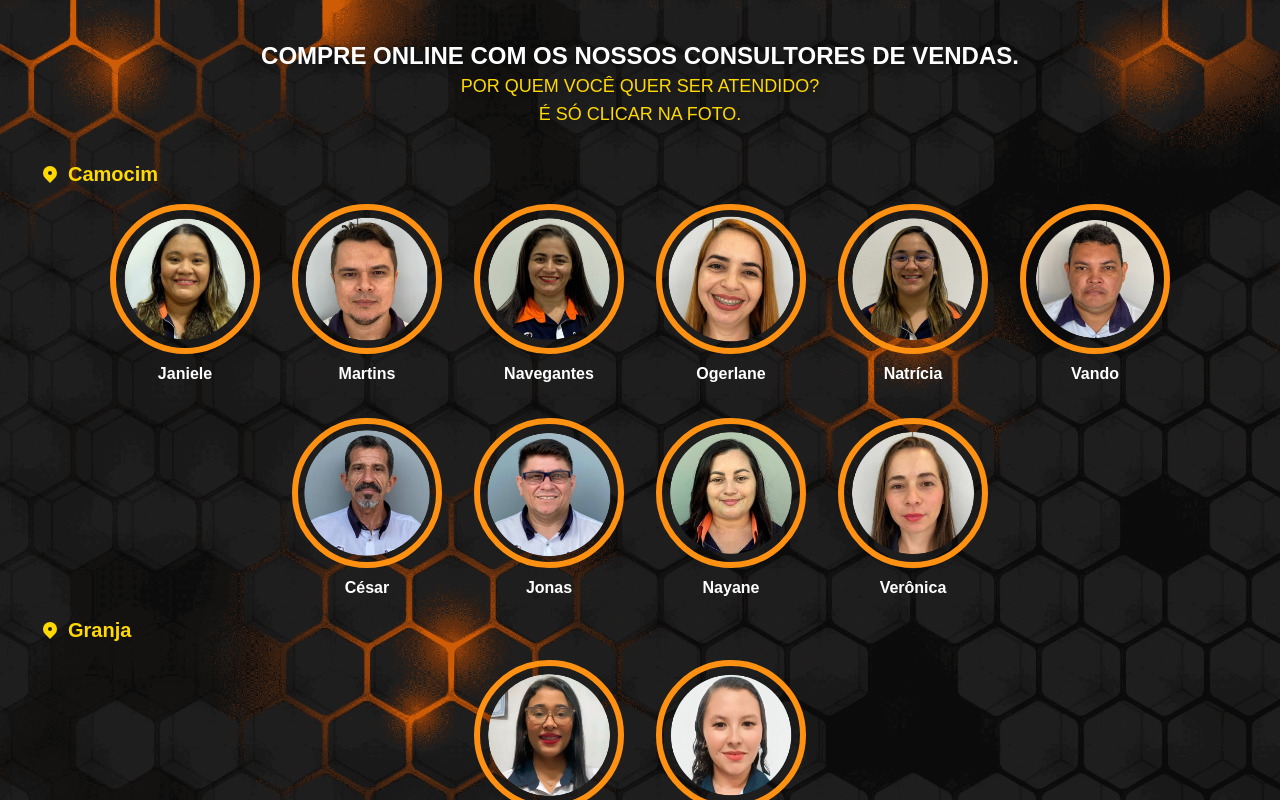
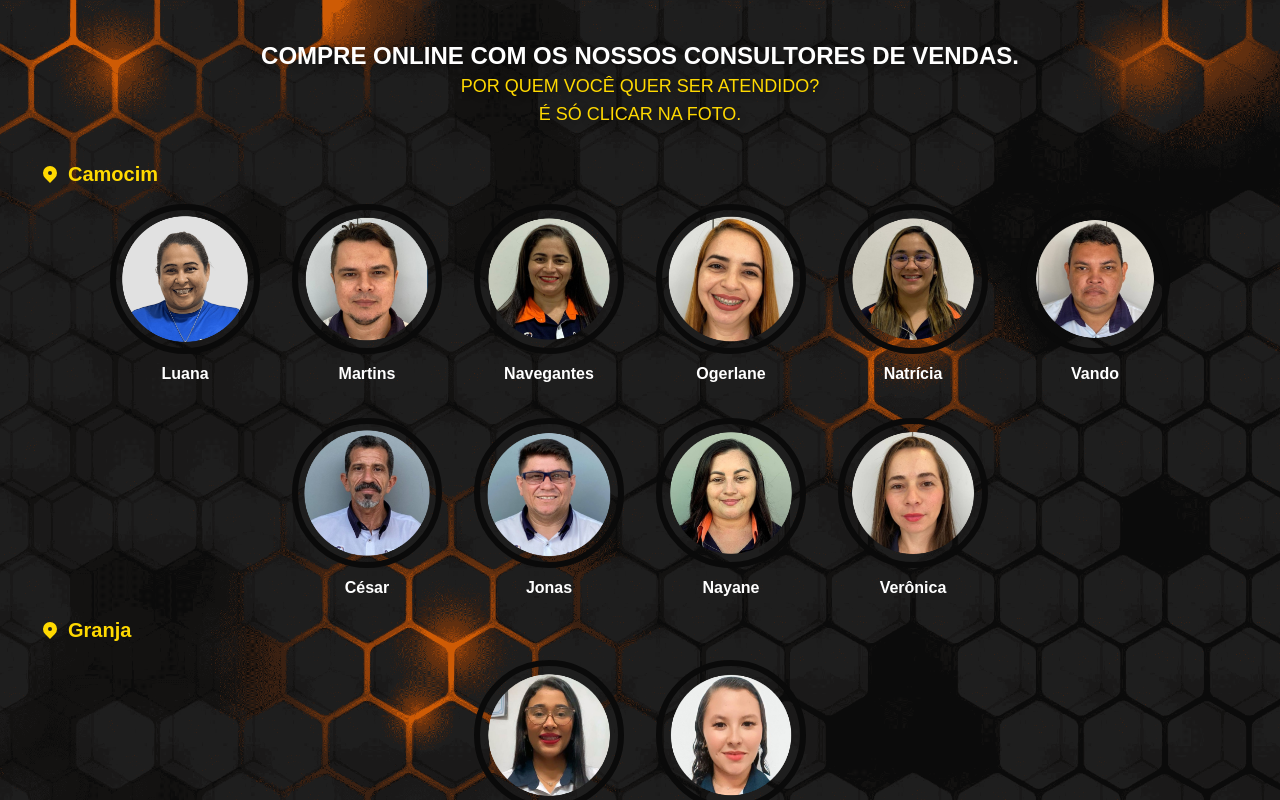
Before and after one commit to AssFerj/famol-links, a Next.js app: page / in a window 1280 px wide. Shown: the top 800 px of the page. Built offline with nearby package versions, Linux system fonts and the light colour scheme.

Commit message:
FEAT:CHANGE ONLINE SELLER AND USE LIGHT THEME

```diff
--- a/app/globals.css
+++ b/app/globals.css
@@ -15,7 +15,7 @@
   --font-mono: var(--font-geist-mono);
 }
 
-@media (prefers-color-scheme: dark) {
+@media (prefers-color-scheme: light) {
   :root {
     --primary: #0a0a0a;
     --secondary: #ededed;
--- a/data/sellers.ts
+++ b/data/sellers.ts
@@ -1,8 +1,8 @@
 export const sellers = [
     {
         id: 1,
-        name: "Janiele",
-        image: "/sellers/janiele.png",
+        name: "Luana",
+        image: "/sellers/luana3.png",
         location: "Camocim",
         phone: "88997030002"
     },
```
Also changed, not shown: public/sellers/luana3.png (added).
